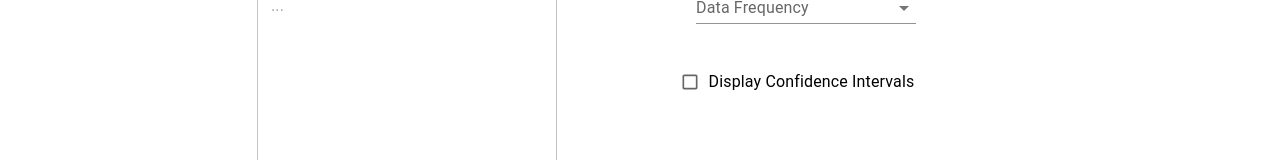
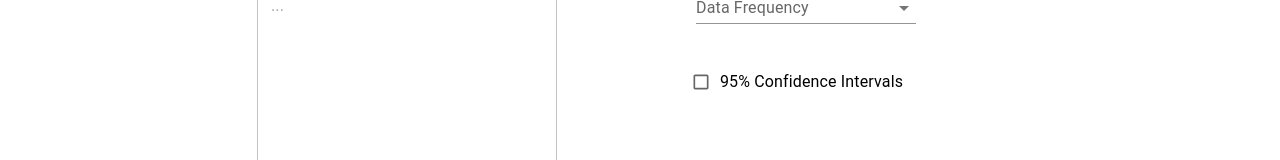
Before and after one commit to crstnn/BeveridgeNelsonFilter, a React (Create React App) app in the folder bn-filter-app/: page / in a window 1280 px wide. Both pictures are taken after a click on the button "CONTINUE". Shown: the part 406-566 px from the top of the page. Built offline with nearby package versions, Linux system fonts and the light colour scheme.

Commit message:
confint option name change fix #6

```diff
--- a/bn-filter-app/src/components/UserData.js
+++ b/bn-filter-app/src/components/UserData.js
@@ -97,7 +97,7 @@ export class UserData extends Component {
 
                             <Grid item xs={4}>
                                 <FormControl sx={{marginBottom: 3, marginTop: 2}} variant="standard">
-                                    <FormControlLabel label="Display Confidence Intervals"
+                                    <FormControlLabel label="95% Confidence Intervals"
                                                       title="Choose to display 95% confidence intervals in graph output"
                                                       control={<Checkbox
                                                           size="small"
```
